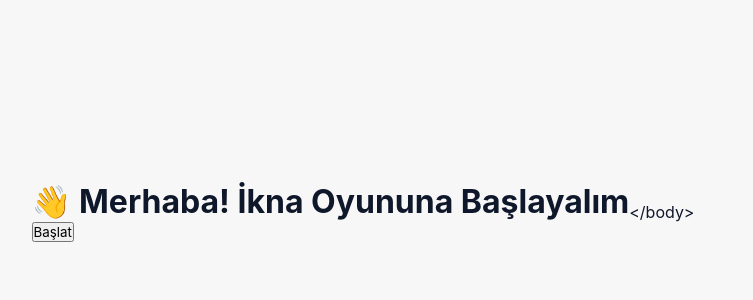
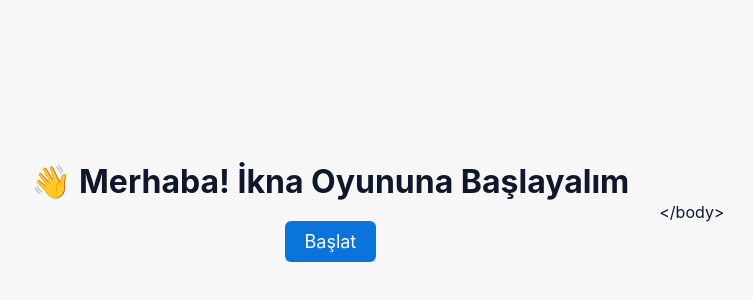
Before and after one commit to omerali1996/convince_app_v1, a React (Create React App) app: page / in a window 1280 px wide. Shown: the part 188-488 px from the top of the page, without its empty margins (277-1030 px from the left). Built offline with nearby package versions, Linux system fonts and the light colour scheme; no server answers.

Commit message:
Update WelcomeScreen.jsx

```diff
--- a/src/components/WelcomeScreen.jsx
+++ b/src/components/WelcomeScreen.jsx
@@ -5,9 +5,23 @@ export default function WelcomeScreen() {
   const { startGame } = useGame();
 
   return (
-    <div className="screen">
+    <div style={{ padding: 30, textAlign: "center" }}>
       <h1>👋 Merhaba! İkna Oyununa Başlayalım</h1>
-      <button onClick={startGame}>Başlat</button>
+      <button
+        onClick={startGame}
+        style={{
+          marginTop: 20,
+          padding: "10px 20px",
+          fontSize: 18,
+          cursor: "pointer",
+          backgroundColor: "#0a74da",
+          color: "white",
+          border: "none",
+          borderRadius: 6,
+        }}
+      >
+        Başlat
+      </button>
     </div>
   );
 }
```
